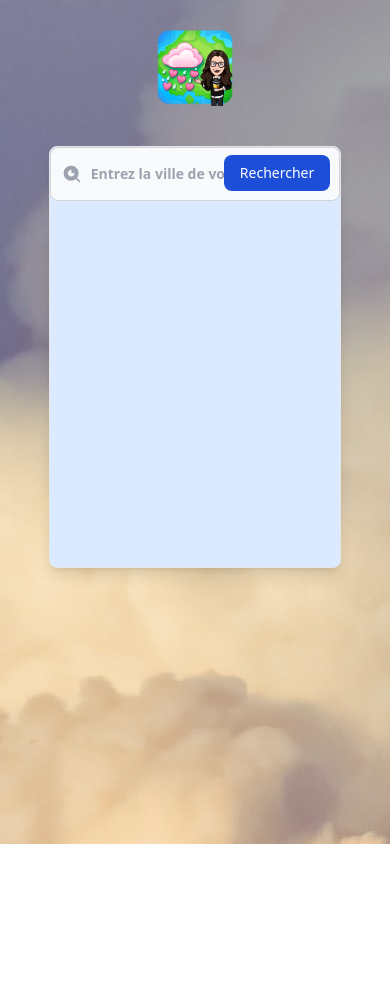
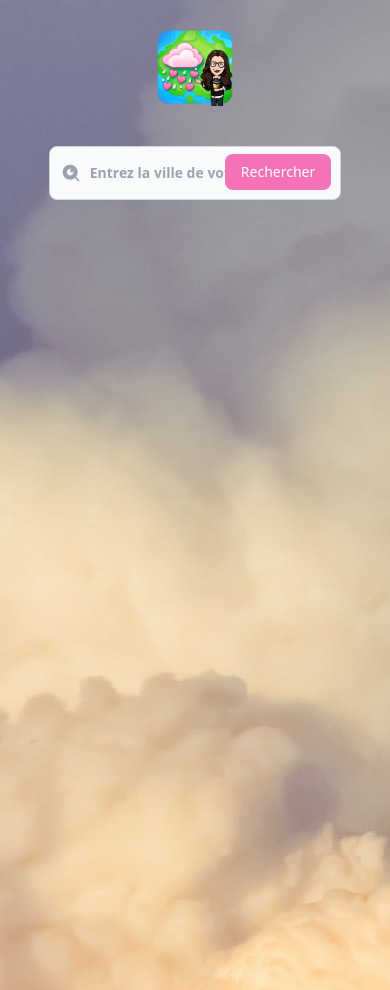
Before and after one commit to Alizea-Masse/Weather-API, a Next.js app: page / in a window 390 px wide. Built offline with nearby package versions, Linux system fonts and the light colour scheme; no server answers.

Commit message:
responsive

```diff
--- a/src/components/Weather.js
+++ b/src/components/Weather.js
@@ -5,9 +5,9 @@ const Weather = ({data}) => {
   return (
     <>
 
-    <div class="flex justify-around mx-auto h-3/5 w-3/5  mt-8 bg-white border border-gray-200 rounded-lg shadow  dark:bg-gray-800 dark:border-gray-700 dark:hover:bg-gray-700 sm:flex-col">
-    <p class="font-normal text-8xl mt-10 text-gray-700 dark:text-gray-400">{data.main.temp.toFixed(0)}&#176;</p>
-    <Image className='h-4/5 w-2/5 mt-10' src={`/images/${data.weather[0].icon}.png`} width='400' height='400'/>
+    <div class="flex flex-col sm:flex-row justify-around mx-auto h-5/6 pb-14 sm:h-3/5 w-3/5  mt-8 bg-white border border-gray-200 rounded-lg shadow  dark:bg-gray-800 dark:border-gray-700 dark:hover:bg-gray-700 ">
+    <p class="font-normal text-8xl  mt-10 text-gray-700 dark:text-gray-400">{data.main.temp.toFixed(0)}&#176;</p>
+    <Image className='sm:h-4/5 sm:w-2/5 sm:mt-10' src={`/images/${data.weather[0].icon}.png`} width='400' height='400'/>
     </div>
 
   </>
--- a/src/pages/index.js
+++ b/src/pages/index.js
@@ -44,15 +44,15 @@ return <Spinner/>
             <Image className="pt-7" src={meteoAli} alt={"meteo"} />
           </div>
         <div className="flex mt-10 justify-center h-screen ">
-          <div className="bg-blue-100 text-white font-bold rounded-lg border shadow-lg w-3/4 h-3/6">
-          <form onSubmit={fetchWeather}>
+          <div className="bg-transparent text-white font-bold rounded-lg  w-3/4 h-3/6">
+          <form  onSubmit={fetchWeather}>
       <label htmlFor="default-search" className="mb-2 text-sm font-medium text-gray-900 sr-only dark:text-white">Search</label>
-      <div className="relative">
-          <div className="absolute inset-y-0 left-0 flex items-center pl-3 pointer-events-none">
+      <div className="relative ">
+          <div className="absolute inset-y-0 left-0 flex  items-center pl-3 pointer-events-none ">
               <RiSearchEyeFill className="w-5 h-5 text-gray-400" aria-hidden="true" />
           </div>
-          <input onChange={(e)=> setCity(e.target.value)} type="search" id="default-search" className="block w-full p-4 pl-10 text-sm text-gray-900 border border-gray-300 rounded-lg bg-gray-50 focus:ring-blue-500 focus:border-blue-500 dark:bg-gray-700 dark:border-gray-600 dark:placeholder-gray-400 dark:text-white dark:focus:ring-blue-500 dark:focus:border-blue-500" placeholder="Entrez la ville de votre choix" required/>
-          <button onClick={fetchWeather} className="text-white absolute right-2.5 bottom-2.5 bg-blue-700 hover:bg-blue-800 focus:ring-4 focus:outline-none focus:ring-blue-300 font-medium rounded-lg text-sm px-4 py-2 dark:bg-blue-600 dark:hover:bg-blue-700 dark:focus:ring-blue-800">Rechercher</button>
+          <input onChange={(e)=> setCity(e.target.value)} type="search" id="default-search" className=" block w-full p-4 pl-10 text-sm text-gray-900 border border-gray-300 rounded-lg bg-gray-50  dark:bg-gray-700 dark:border-gray-600 dark:placeholder-gray-400 dark:text-white " placeholder="Entrez la ville de votre choix" required/>
+          <button onClick={fetchWeather} className="text-white absolute right-2.5 bottom-2.5 bg-pink-400 hover:bg-pink-500  focus:ring-pink-400 font-medium rounded-lg text-sm px-4 py-2 ">Rechercher</button>
       </div>
   </form>
   {/* weather card */}
--- a/tailwind.config.js
+++ b/tailwind.config.js
@@ -32,6 +32,6 @@ module.exports = {
         'BebasNeue' : ['"Bebas Neue"', 'cursive'],
       }
     },
-  },
-  plugins: [require('daisyui')]
+  }
+
 }
```
